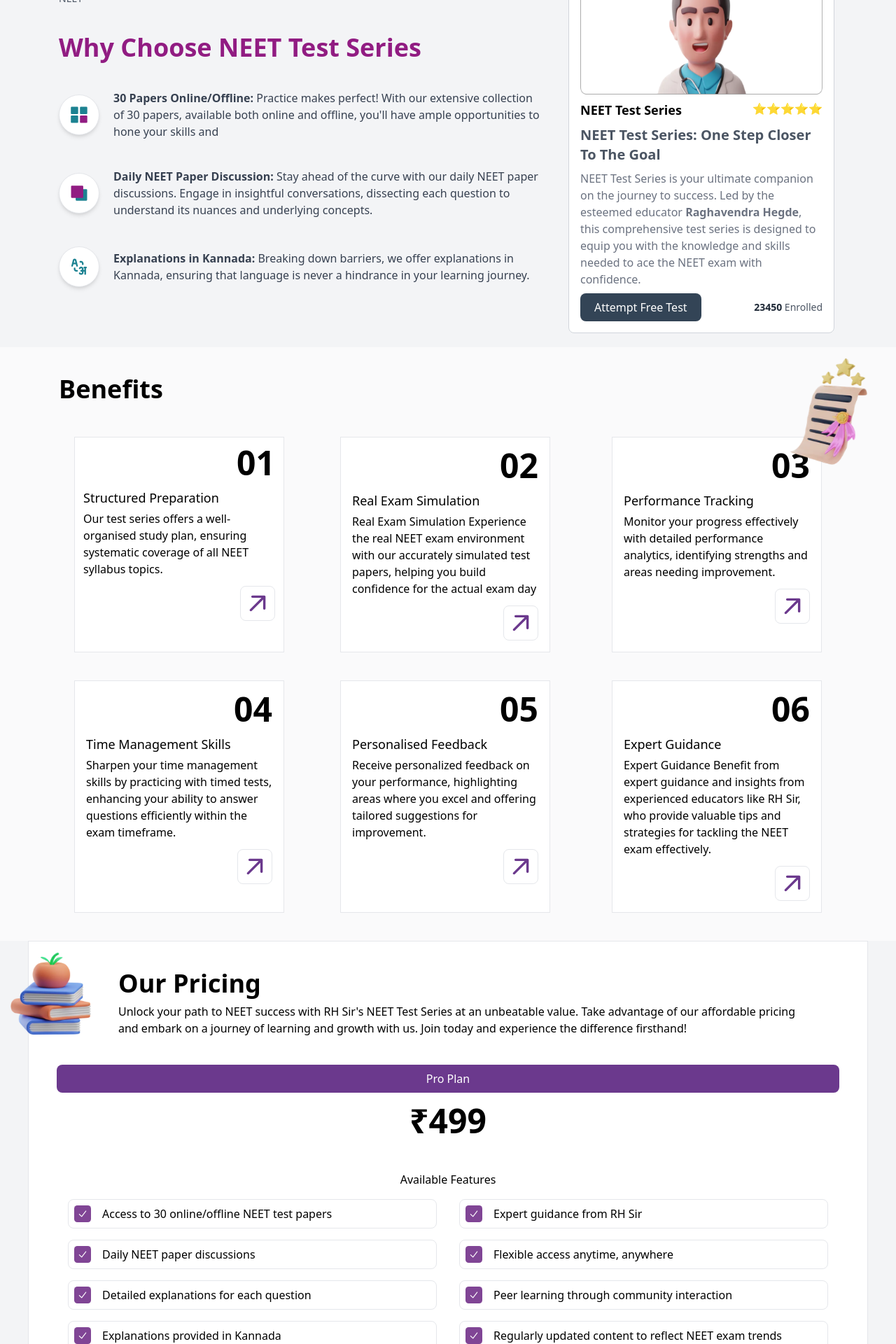
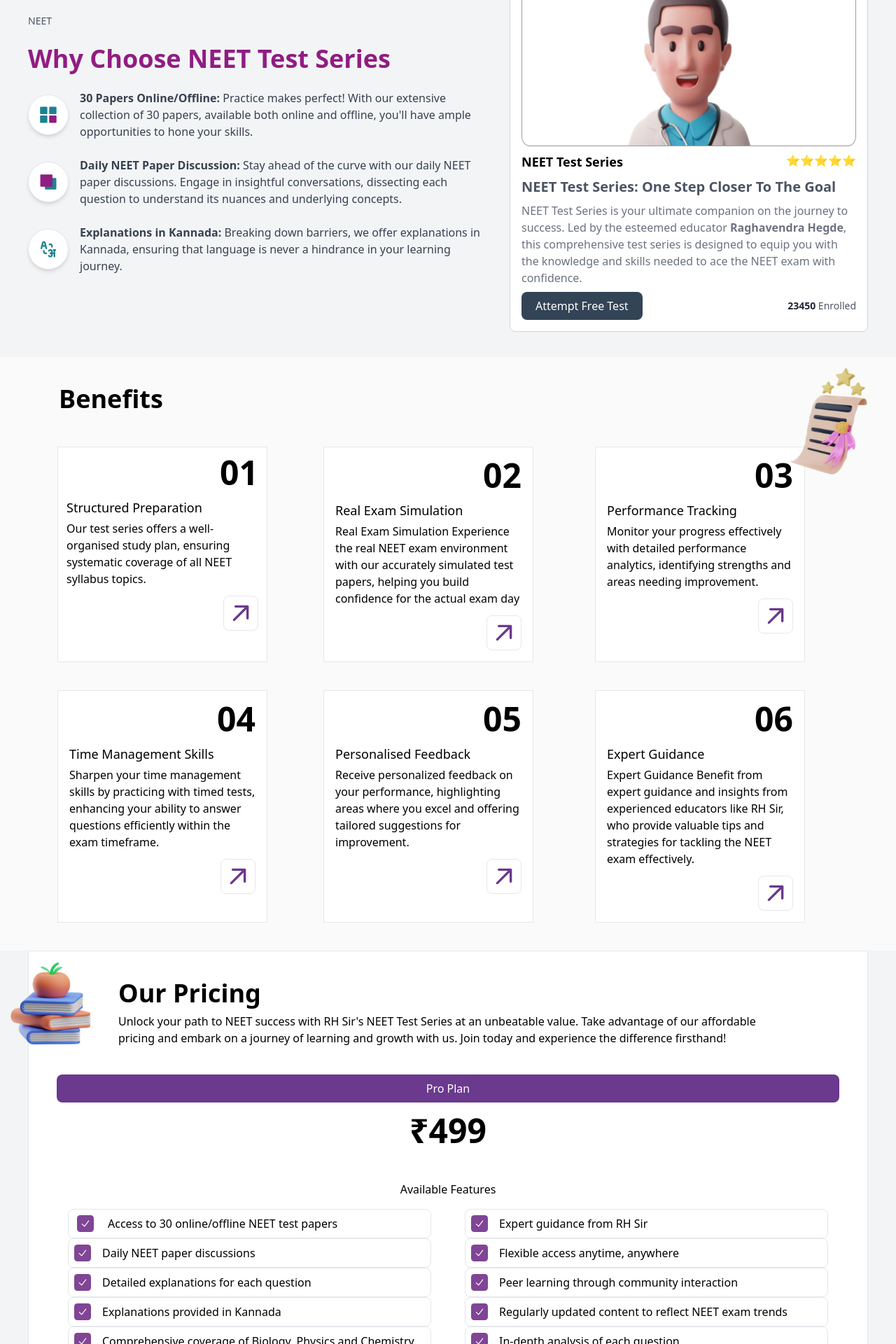
Before and after one commit to KRISHNAGK9964/rh-chemistry, a Next.js app: page / in a window 1280 px wide. Shown: the part 800-2720 px from the top of the page at 70% size. Built offline with nearby package versions, Linux system fonts and the light colour scheme.

Commit message:
added functionalities

```diff
--- a/src/components/Section2.tsx
+++ b/src/components/Section2.tsx
@@ -6,87 +6,60 @@
 
 const Section2 = (props: Props) => {
   return (
-    <div className="px-10 py-5">
-      <div className="flex lg:flex-row flex-col items-center gap-10">
-        <div className="flex flex-col h-full  gap-10 flex-1">
-          <p className="ml-11 text-sm text-gray-600">NEET</p> {/* Added text */}
-          <p className="ml-11 font-bold text-4xl text-[#911C82]">
-            Why Choose NEET Test Series
-          </p>
-          <div className="flex items-center gap-4 ml-11">
+    <div className="px-5 py-3 lg:px-10 lg:py-5">
+      <div className="flex flex-col lg:flex-row items-center lg:gap-10">
+        <div className="lg:flex-1">
+          <div className="flex flex-col gap-6">
+            <p className="text-sm text-gray-600">NEET</p>
+            <p className="font-bold text-4xl text-[#911C82]">Why Choose NEET Test Series</p>
+            <div className="flex items-center gap-4">
               <div className="rounded-full border bg-white p-4 shadow-md">
                 <Icon1 className="w-6 h-6" />
               </div>
-            <p className="ml-1 text-gray-700">
-              <span className="font-bold text-base">
-                30 Papers Online/Offline:
-              </span>{" "}
-              Practice makes perfect! With our extensive collection of 30
-              papers, available both online and offline, you'll have ample
-              opportunities to hone your skills and
+              <p className="text-gray-700">
+                <span className="font-bold text-base">30 Papers Online/Offline:</span> Practice makes perfect! With our
+                extensive collection of 30 papers, available both online and offline, you'll have ample opportunities to
+                hone your skills.
               </p>
             </div>
-          <div className="flex items-center gap-4 ml-11">
+            <div className="flex items-center gap-4">
               <div className="rounded-full border bg-white p-4 shadow-md">
                 <Icon2 className="w-6 h-6" />
               </div>
-
-            <p className="ml-1 text-gray-700">
-              <span className="font-bold text-base">
-                Daily NEET Paper Discussion:
-              </span>{" "}
-              Stay ahead of the curve with our daily NEET paper discussions.
-              Engage in insightful conversations, dissecting each question to
+              <p className="text-gray-700">
+                <span className="font-bold text-base">Daily NEET Paper Discussion:</span> Stay ahead of the curve with
+                our daily NEET paper discussions. Engage in insightful conversations, dissecting each question to
                 understand its nuances and underlying concepts.
               </p>
             </div>
-          <div className="flex items-center gap-4 ml-11">
+            <div className="flex items-center gap-4">
               <div className="rounded-full border bg-white p-4 shadow-md">
                 <Icon3 className="w-6 h-6" />
               </div>
-
-            <p className="ml-1 text-gray-700">
-              <span className="font-bold text-base">
-                Explanations in Kannada:
-              </span>{" "}
-              Breaking down barriers, we offer explanations in Kannada, ensuring
-              that language is never a hindrance in your learning journey.
+              <p className="text-gray-700">
+                <span className="font-bold text-base">Explanations in Kannada:</span> Breaking down barriers, we offer
+                explanations in Kannada, ensuring that language is never a hindrance in your learning journey.
               </p>
             </div>
           </div>
-        <div className="p-4 flex-1 max-w-[380px] border bg-white border-gray-300 rounded-lg mr-12">
+        </div>
+        <div className="lg:p-4 lg:max-w-lg lg:border lg:bg-white lg:border-gray-300 lg:rounded-lg lg:mt-0 mt-4 mb-4">
           <div className="relative w-full aspect-video">
-            <Image
-              className=""
-              layout="fill"
-              src={"/textbanner.png"}
-              alt={""}
-            />
+            <Image className="" layout="fill" src={"/textbanner.png"} alt={""} />
           </div>
           <div className="flex justify-between py-2">
             <p className="font-bold text-lg">NEET Test Series</p>
             <p className="">⭐⭐⭐⭐⭐</p>
           </div>
-          <p className="text-xl font-semibold text-gray-600">
-            NEET Test Series: One Step Closer To The Goal
-          </p>
+          <p className="text-xl font-semibold text-gray-600">NEET Test Series: One Step Closer To The Goal</p>
           <p className="text-gray-500 py-2">
-            NEET Test Series is your ultimate companion on the journey to
-            success. Led by the esteemed educator
-            <span className="font-bold"> Raghavendra Hegde</span>, this
-            comprehensive test series is designed to equip you with the
-            knowledge and skills needed to ace the NEET exam with confidence.
+            NEET Test Series is your ultimate companion on the journey to success. Led by the esteemed educator{" "}
+            <span className="font-bold"> Raghavendra Hegde</span>, this comprehensive test series is designed to equip
+            you with the knowledge and skills needed to ace the NEET exam with confidence.
           </p>
           <div className="flex justify-between items-center">
-            <a
-              href="https://www.courses.rhchemistry.online/learn"
-              target="_blank"
-              rel="noopener noreferrer"
-            >
-              <button
-                type="button"
-                className="bg-[#334456] text-white p-2 px-5 rounded-lg"
-              >
+            <a href="https://www.courses.rhchemistry.online/learn" target="_blank" rel="noopener noreferrer">
+              <button type="button" className="bg-[#334456] text-white p-2 px-5 rounded-lg">
                 Attempt Free Test
               </button>
             </a>
--- a/src/components/Section3.tsx
+++ b/src/components/Section3.tsx
@@ -8,13 +8,7 @@
   return (
     <div className="">
       <div className="absolute right-0 w-fit">
-        <Image
-          src={"/Item1.png"}
-          alt=""
-          height={200}
-          width={200}
-          className="right-0 absolute"
-        />
+        <Image src={"/Item1.png"} alt="" height={200} width={200} className="right-0 absolute" />
       </div>
       <div className="flex flex-col gap-10 p-10 bg-[rgb(250,250,251,1)]">
         <div>
@@ -26,8 +20,8 @@
             <div>
               <p className="text-lg font-medium mb-1">Structured Preparation</p>
               <p>
-                Our test series offers a well-organised study plan, ensuring
-                systematic coverage of all NEET syllabus topics.
+                Our test series offers a well-organised study plan, ensuring systematic coverage of all NEET syllabus
+                topics.
               </p>
             </div>
             <div className="flex justify-end">
@@ -41,9 +35,8 @@
             <div>
               <p className="text-lg font-medium mb-1">Real Exam Simulation</p>
               <p>
-                Real Exam Simulation Experience the real NEET exam environment
-                with our accurately simulated test papers, helping you build
-                confidence for the actual exam day
+                Real Exam Simulation Experience the real NEET exam environment with our accurately simulated test
+                papers, helping you build confidence for the actual exam day
               </p>
             </div>
             <div className="flex justify-end">
@@ -52,13 +45,13 @@
               </div>
             </div>
           </div>
-          <div className="flex w-3/4 lg:w-1/4 bg-white flex-col gap-3 border  border-gray-250  p-4">
+          <div className="flex w-3/4 lg:w-1/4 bg-white flex-col gap-3 border  border-gray-250  p-4 mr-12">
             <div className="text-5xl font-bold text-right ">03</div>
             <div>
               <p className="text-lg font-medium mb-1">Performance Tracking</p>
               <p>
-                Monitor your progress effectively with detailed performance
-                analytics, identifying strengths and areas needing improvement.
+                Monitor your progress effectively with detailed performance analytics, identifying strengths and areas
+                needing improvement.
               </p>
             </div>
             <div className="flex justify-end">
@@ -72,9 +65,8 @@
             <div>
               <p className="text-lg font-medium mb-1">Time Management Skills</p>
               <p>
-                Sharpen your time management skills by practicing with timed
-                tests, enhancing your ability to answer questions efficiently
-                within the exam timeframe.
+                Sharpen your time management skills by practicing with timed tests, enhancing your ability to answer
+                questions efficiently within the exam timeframe.
               </p>
             </div>
             <div className="flex justify-end">
@@ -88,9 +80,8 @@
             <div>
               <p className="text-lg font-medium mb-1">Personalised Feedback</p>
               <p>
-                Receive personalized feedback on your performance, highlighting
-                areas where you excel and offering tailored suggestions for
-                improvement.
+                Receive personalized feedback on your performance, highlighting areas where you excel and offering
+                tailored suggestions for improvement.
               </p>
             </div>
             <div className="flex justify-end">
@@ -99,14 +90,13 @@
               </div>
             </div>
           </div>
-          <div className="flex w-3/4 lg:w-1/4 bg-white flex-col gap-3 border  border-gray-250  p-4">
+          <div className="flex w-3/4 lg:w-1/4 bg-white flex-col gap-3 border  border-gray-250  p-4 mr-12">
             <div className="text-5xl font-bold text-right ">06</div>
             <div>
               <p className="text-lg font-medium mb-1">Expert Guidance</p>
               <p>
-                Expert Guidance Benefit from expert guidance and insights from
-                experienced educators like RH Sir, who provide valuable tips
-                and strategies for tackling the NEET exam effectively.
+                Expert Guidance Benefit from expert guidance and insights from experienced educators like RH Sir, who
+                provide valuable tips and strategies for tackling the NEET exam effectively.
               </p>
             </div>
             <div className="flex justify-end">
--- a/src/components/Section4.tsx
+++ b/src/components/Section4.tsx
@@ -9,38 +9,32 @@
   return (
     <div className="">
       <div className="absolute w-fit">
-        <Image
-          src={"/Item2.png"}
-          alt=""
-          height={150}
-          width={150}
-          className="right-0 absolute"
-        />
+        <Image src={"/Item2.png"} alt="" height={150} width={150} className="right-0 absolute" />
       </div>
       <div className="flex flex-col bg-white gap-10 p-10 mx-10 border">
         <div className="px-10">
           <p className="text-4xl font-bold mb-2 ml-12">Our Pricing</p>
-          <p className="ml-12 mr-4">
-            Unlock your path to NEET success with RH Sir's NEET Test Series at an unbeatable value. Take
-            advantage of our affordable pricing and embark on a journey of learning and growth with us. Join today and
-            experience the difference firsthand!
+          <p className="ml-4 md:ml-12 md:mr-8">
+            Unlock your path to NEET success with RH Sir's NEET Test Series at an unbeatable value. Take advantage of
+            our affordable pricing and embark on a journey of learning and growth with us. Join today and experience the
+            difference firsthand!
           </p>
         </div>
         <div>
           <div className="">
             <Link href={"https://www.courses.rhchemistry.online/learn"}>
-            <p className="bg-[#6B398D] text-center p-2 text-white rounded-lg mb-4">Pro Plan</p>
+              <p className="bg-[#6B398D] text-center p-2 text-white rounded-lg mb-4">Pro Plan</p>
             </Link>
 
             <p className="text-5xl font-bold text-center">₹499</p>
           </div>
           <div className="">
             <p className="text-center mt-12">Available Features</p>
-            <div className="flex">
-              <div className="flex flex-col w-1/2 p-4 gap-4">
+            <div className="grid grid-cols-1 md:grid-cols-2 gap-4">
+              <div className="p-4 rounded-lg">
                 <div className="flex border rounded-lg p-2 gap-4">
-                  <CheckIcon className="h-6 w-6 flex-shrink-0" />
-                  <p className="">Access to 30 online/offline NEET test papers</p>
+                  <CheckIcon className="h-6 w-8 flex-shrink-0" />
+                  <p className="flex-1">Access to 30 online/offline NEET test papers</p>
                 </div>
                 <div className="flex border rounded-lg p-2 gap-4">
                   <CheckIcon className="h-6 w-6 flex-shrink-0" />
@@ -67,10 +61,10 @@
                   <p className="">Personalized performance tracking</p>
                 </div>
               </div>
-              <div className="flex flex-col w-1/2 p-4 gap-4">
+              <div className="p-4 rounded-lg">
                 <div className="flex border rounded-lg p-2 gap-4">
                   <CheckIcon className="h-6 w-6 flex-shrink-0" />
-                  <p className="">Expert guidance from RH Sir</p>
+                  <p className="flex-1">Expert guidance from RH Sir</p>
                 </div>
                 <div className="flex border rounded-lg p-2 gap-4">
                   <CheckIcon className="h-6 w-6 flex-shrink-0" />
@@ -100,7 +94,7 @@
             </div>
           </div>
           <Link href={"https://www.courses.rhchemistry.online/learn"}>
-          <p className="bg-[#6B398D] text-center p-2 text-white rounded-lg mb-4">Get Started</p>
+            <p className="bg-[#6B398D] text-center p-2 text-white rounded-lg mb-4">Get Started</p>
           </Link>
         </div>
       </div>
--- a/src/pages/index.tsx
+++ b/src/pages/index.tsx
@@ -8,6 +8,7 @@
 import Section6 from "@/components/Section6";
 import Section7 from "@/components/Section7";
 import Section8 from "@/components/Section8";
+import Section9 from "@/components/Section9";
 const inter = Inter({ subsets: ["latin"] });
 
 export default function Home() {
@@ -20,6 +21,7 @@
       <Section5 />
       <Section6 />
       <Section7 />
+      <Section9 />
       <Section8 />
     </div>
   );
```
Also changed, not shown: src/components/Section6.tsx (+22 -34 lines), src/components/Section8.tsx (+12 -24 lines), src/components/Section9.tsx (added, +127 -0 lines). Lines whose indentation alone changed are shown as unchanged.
